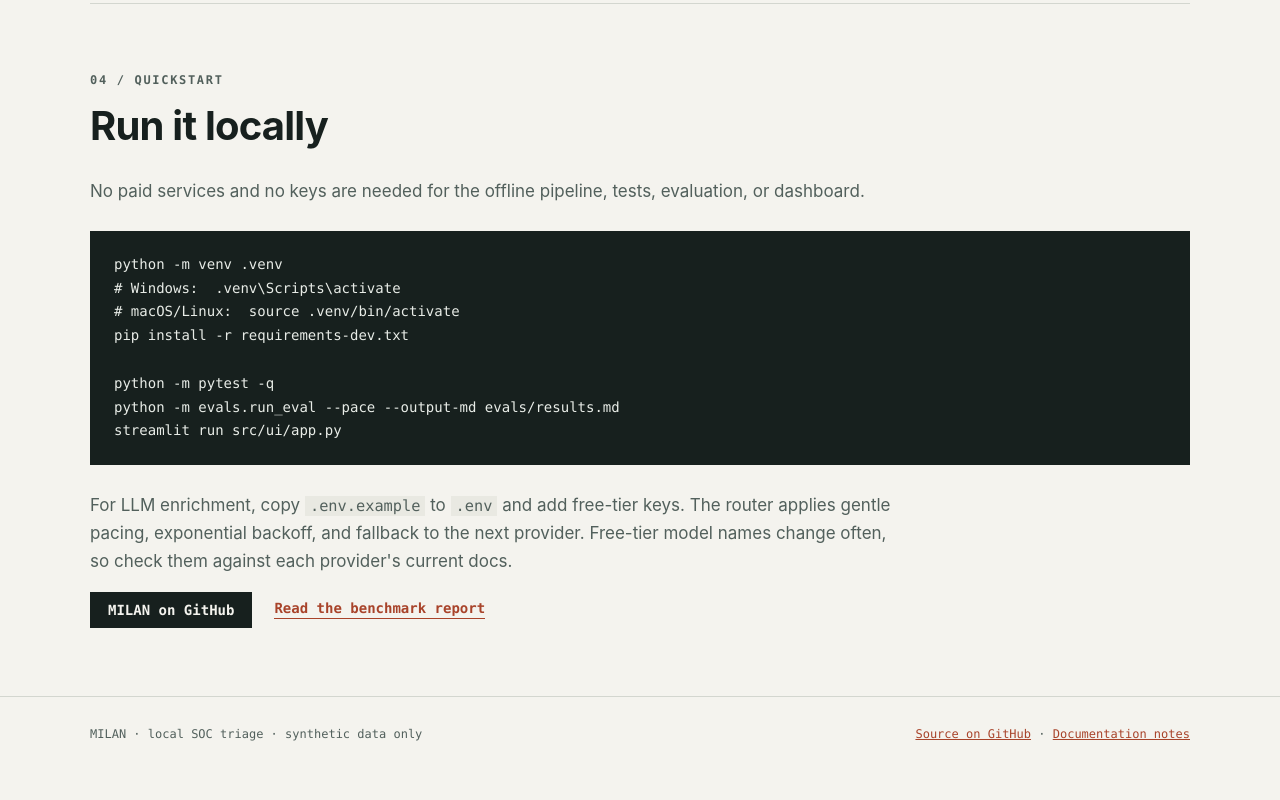
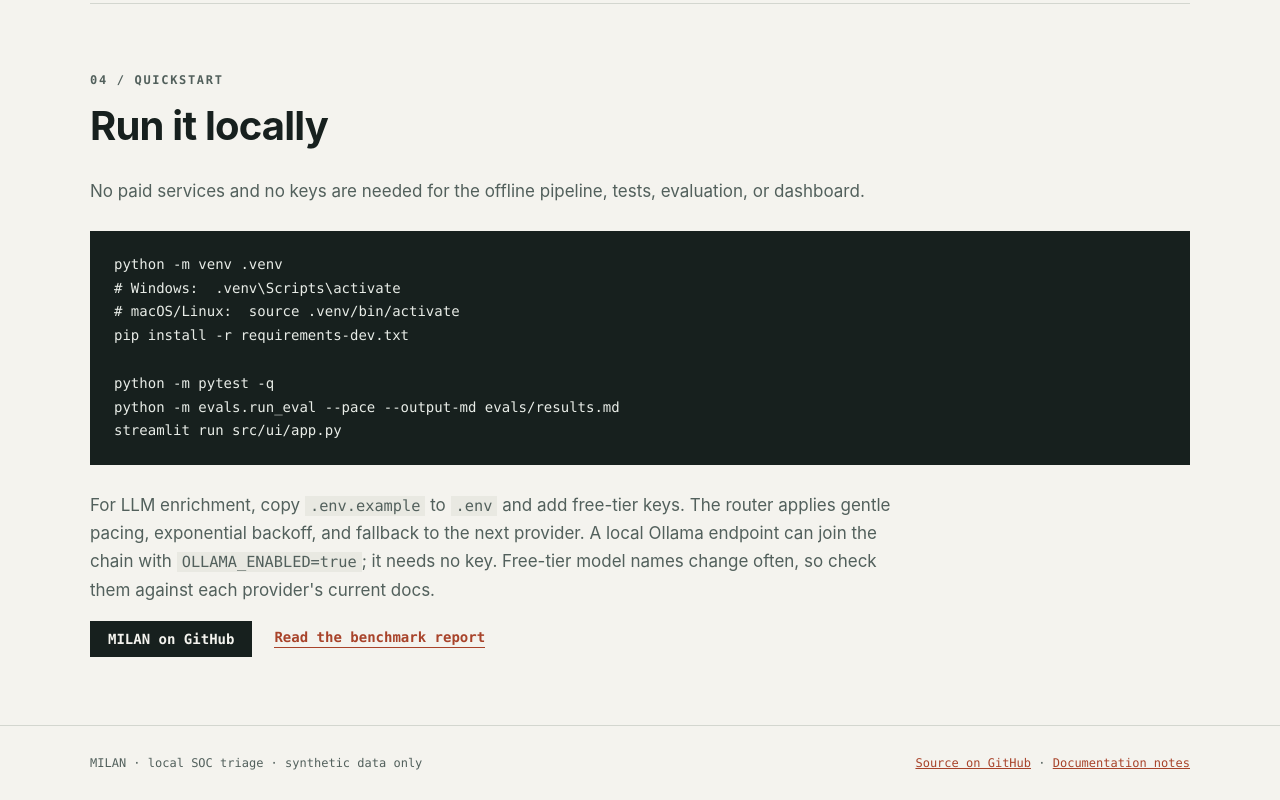
Before and after one commit to MT25MB/Monitored-Incident-Log-Audit-Node, a plain HTML site: page docs/index.html in a window 1280 px wide. Shown: the part 2869-3669 px from the top of the page. Before the commit the page ends 3640 px from the top, so only its background shows below. Drawn offline with Linux system fonts and the light colour scheme.

Commit message:
docs: add issue and PR templates, align README and site
Add bug report and pull request templates with synthetic-data reminders, and correct stale command, layout, and provider descriptions in the README and Pages site.

```diff
--- a/docs/index.html
+++ b/docs/index.html
@@ -140,7 +140,7 @@ pip install -r requirements-dev.txt
 python -m pytest -q
 python -m evals.run_eval --pace --output-md evals/results.md
 streamlit run src/ui/app.py</code></pre>
-      <p>For LLM enrichment, copy <code>.env.example</code> to <code>.env</code> and add free-tier keys. The router applies gentle pacing, exponential backoff, and fallback to the next provider. Free-tier model names change often, so check them against each provider's current docs.</p>
+      <p>For LLM enrichment, copy <code>.env.example</code> to <code>.env</code> and add free-tier keys. The router applies gentle pacing, exponential backoff, and fallback to the next provider. A local Ollama endpoint can join the chain with <code>OLLAMA_ENABLED=true</code>; it needs no key. Free-tier model names change often, so check them against each provider's current docs.</p>
       <p class="hero-actions">
         <a class="button" href="https://github.com/MT25MB/Monitored-Incident-Log-Audit-Node">MILAN on GitHub</a>
         <a class="text-link" href="https://github.com/MT25MB/Monitored-Incident-Log-Audit-Node/blob/main/evals/results.md">Read the benchmark report</a>
```
Also changed, not shown: 3 other files.
